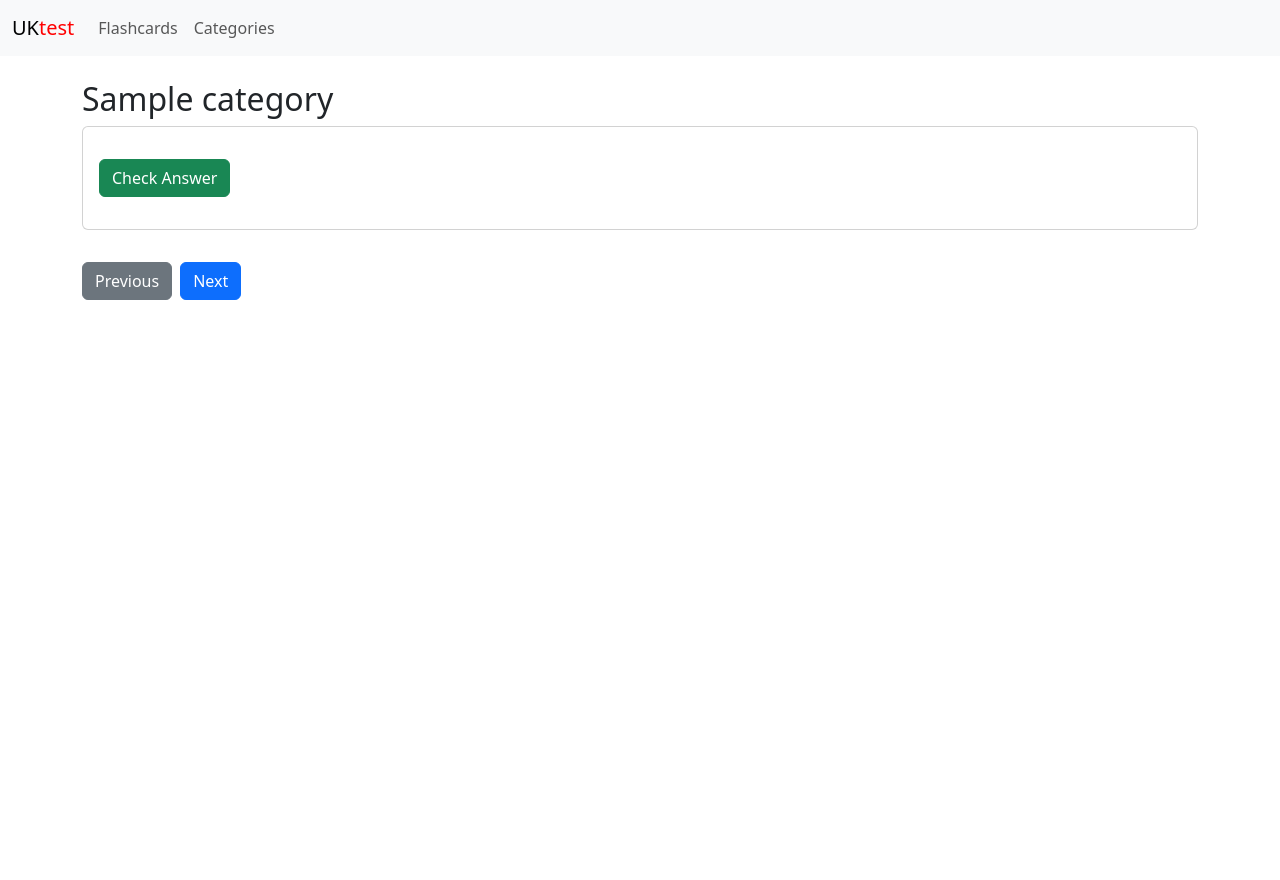
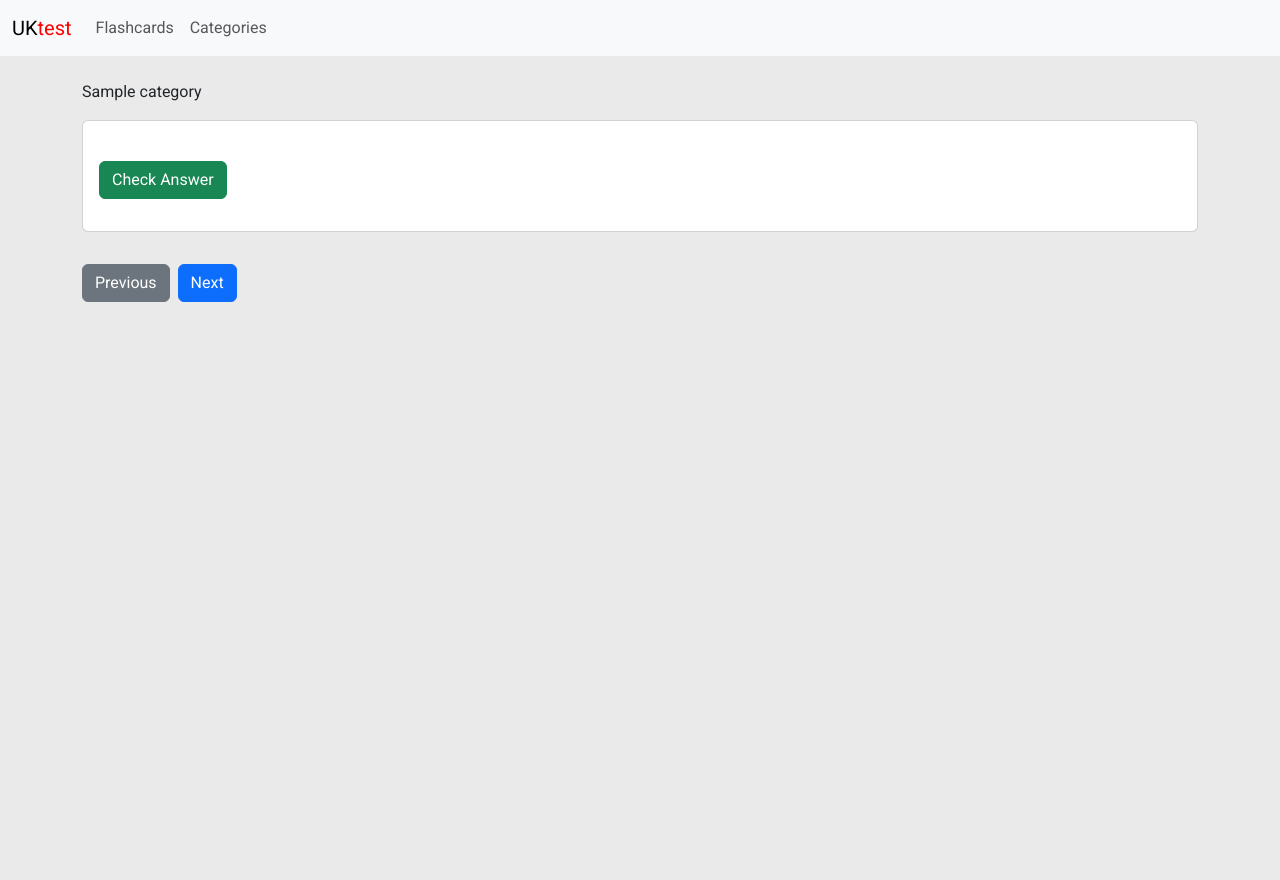
Before and after one commit to gerasoa/life-in-the-uk-prep, a Django app: page /categories/1/study/ in a window 1280 px wide. Run offline with Django 5.2, Linux system fonts and the light colour scheme; data comes from the database, SQL or seed files in the repository; tables that the repository leaves empty hold one stand-in row (values such as "Sample post").

Commit message:
feat: update study cards layout and enhance feedback mechanism

```diff
--- a/quiz/templates/base.html
+++ b/quiz/templates/base.html
@@ -9,6 +9,7 @@
     <link href="https://cdn.jsdelivr.net/npm/bootstrap@5.3.8/dist/css/bootstrap.min.css" rel="stylesheet" integrity="sha384-sRIl4kxILFvY47J16cr9ZwB07vP4J8+LH7qKQnuqkuIAvNWLzeN8tE5YBujZqJLB" crossorigin="anonymous">
     <link rel="stylesheet" href="{% static 'css/style.css' %}">
     <link rel="icon" type="image/png" href="{% static 'img/favicon.png' %}">
+    <link rel="stylesheet" href="https://cdn.jsdelivr.net/npm/bootstrap-icons@1.11.3/font/bootstrap-icons.min.css">
 </head>
 <body>
     <nav class="navbar navbar-expand-lg bg-body-tertiary">
--- a/quiz/templates/study_cards.html
+++ b/quiz/templates/study_cards.html
@@ -6,14 +6,14 @@
 <div class="container">
   <div class="row">
     <div class="col">
-      <h2 id="category-title">{{ category.name }}</h2>
+      <p id="category-title">{{ category.name }}</p>
     </div>
   </div>
   <div class="row">
     <div class="col">
       <div class="card mb-3">
         <div class="card-body">
-          <h5 id="question-text"></h5>
+          <p id="question-text"></p>
           <form id="question-form">
             <ul class="list-group" id="choices-list"></ul>
             <button type="button" id="check-btn" class="btn btn-success mt-2">Check Answer</button>
@@ -45,14 +45,19 @@
     document.getElementById('explanation').innerHTML = '';
     const ul = document.getElementById('choices-list');
     ul.innerHTML = '';
-    selected = [];
+    selected = answersState[idx].selected ? [...answersState[idx].selected] : [];
     document.getElementById('result').innerHTML = '';
+
     q.choices.forEach((c, i) => {
       const li = document.createElement('li');
-      li.className = 'list-group-item';
+      li.className = 'list-group-item rounded p-3 mb-3';
       li.style.cursor = 'pointer';
       li.textContent = c.text;
+      if (selected.includes(c.id)) {
+        li.classList.add('selected');
+      }
       li.onclick = () => {
+        if (answersState[idx].checked) return; // Prevent selection after checking
         if (q.multiple) {
           if (selected.includes(c.id)) {
             selected = selected.filter(id => id !== c.id);
@@ -66,33 +71,37 @@
           Array.from(ul.children).forEach(child => child.classList.remove('selected'));
           li.classList.add('selected');
         }
+        answersState[idx].selected = [...selected];
+        answersState[idx].checked = false;
+        answersState[idx].isCorrect = null;
+        answersState[idx].explanationShown = false;
+        document.getElementById('result').innerHTML = '';
+        document.getElementById('explanation').innerHTML = '';
       };
       ul.appendChild(li);
     });
 
-
     // Restore checked state and feedback if already checked
     if (answersState[idx].checked) {
-      // Show feedback colors
-      let correctIds = q.choices.filter(c => c.is_correct).map(c => c.id);
-      Array.from(ul.children).forEach((li, i) => {
-        const c = q.choices[i];
-        li.classList.remove('bg-success', 'bg-danger', 'text-white');
-        if (c.is_correct) {
-          li.classList.add('bg-success', 'text-white');
-        } else if (selected.includes(c.id)) {
-          li.classList.add('bg-danger', 'text-white');
-        }
-      });
-      document.getElementById('result').innerHTML = answersState[idx].isCorrect
-        ? '<div class="alert alert-success">✅ Correct!</div>'
-        : '<div class="alert alert-danger">❌ Incorrect</div>';
-      if (answersState[idx].explanationShown && q.explanation) {
-        document.getElementById('explanation').innerHTML =
-          `<div class="alert alert-info"><strong>Explanation:</strong> ${q.explanation}</div>`;
-      }
+      // let correctIds = q.choices.filter(c => c.is_correct).map(c => c.id);
+      // Array.from(ul.children).forEach((li, i) => {
+      //   const c = q.choices[i];
+      //   li.classList.remove('bg-success', 'bg-danger', 'text-white', 'selected');
+      //   if (c.is_correct) {
+      //     li.classList.add('bg-success', 'text-white');
+      //   } else if (selected.includes(c.id) && !c.is_correct) {
+      //     li.classList.add('bg-danger', 'text-white');
+      //   }
+      // });
+      applyFeedback(ul, q, selected);
+      // document.getElementById('result').innerHTML = answersState[idx].isCorrect
+      //   ? '<div class="alert alert-success">✅ Correct!</div>'
+      //   : '<div class="alert alert-danger">❌ Incorrect</div>';
+      // if (answersState[idx].explanationShown && q.explanation) {
+      //   document.getElementById('explanation').innerHTML =
+      //     `<div class="alert alert-info"><strong>Explanation:</strong> ${q.explanation}</div>`;
+      // }
     }
-
 
     // Botões
     document.getElementById('prev-btn').disabled = idx === 0;
@@ -105,19 +114,20 @@
     const ul = document.getElementById('choices-list');
     let correctIds = q.choices.filter(c => c.is_correct).map(c => c.id);
     let isCorrect = selected.length === correctIds.length && selected.every(id => correctIds.includes(id));
-    // Feedback visual
-    Array.from(ul.children).forEach((li, i) => {
-      const c = q.choices[i];
-      li.classList.remove('bg-success', 'bg-danger', 'text-white');
-      if (c.is_correct) {
-        li.classList.add('bg-success', 'text-white');
-      } else if (selected.includes(c.id)) {
-        li.classList.add('bg-danger', 'text-white');
-      }
-    });
-    document.getElementById('result').innerHTML = isCorrect
-      ? '<div class="alert alert-success">✅ Correct!</div>'
-      : '<div class="alert alert-danger">❌ Incorrect</div>';
+    // Feedback visual: only correct in green, wrong selected in red
+    // Array.from(ul.children).forEach((li, i) => {
+    //   const c = q.choices[i];
+    //   li.classList.remove('bg-success', 'bg-danger', 'text-white', 'selected');
+    //   if (c.is_correct) {
+    //     li.classList.add('bg-success', 'text-white');
+    //   } else if (selected.includes(c.id) && !c.is_correct) {
+    //     li.classList.add('bg-danger', 'text-white');
+    //   }
+    // });
+    applyFeedback(ul, q, selected);
+    // document.getElementById('result').innerHTML = isCorrect
+    //   ? '<div class="alert alert-success">✅ Correct!</div>'
+    //   : '<div class="alert alert-danger">❌ Incorrect</div>';
 
     document.getElementById('explanation').innerHTML = q.explanation
       ? `<div class="alert alert-info"><strong>Explanation:</strong> ${q.explanation}</div>`
@@ -157,6 +167,27 @@
     explanationShown: false
   }));
 
+  function applyFeedback(ul, q, selected) {
+    Array.from(ul.children).forEach((li, i) => {
+      const c = q.choices[i];
+      li.classList.remove('bg-success', 'bg-danger', 'text-white', 'selected');
+      // Remove old icon if exists
+      const oldIcon = li.querySelector('.result-icon');
+      if (oldIcon) li.removeChild(oldIcon);
+      let icon = document.createElement('i');
+      icon.className = 'result-icon ms-2 bi float-end fs-5';
+      if (c.is_correct) {
+        li.classList.add('bg-success', 'text-white');
+        icon.classList.add('bi-check-circle-fill', 'text-white');
+        li.appendChild(icon);
+      } else if (selected.includes(c.id) && !c.is_correct) {
+        li.classList.add('bg-danger', 'text-white');
+        icon.classList.add('bi-x-circle-fill', 'text-white');
+      li.appendChild(icon);
+      }
+    });
+  }
+
   // Inicialização
   renderQuestion(current);
 </script>
--- a/static/css/style.css
+++ b/static/css/style.css
@@ -1,3 +1,25 @@
+@import url('https://fonts.googleapis.com/css2?family=Roboto:wght@400;500;700&display=swap');
+
+
+body {
+  background-color: #EAEAEA;
+  font-family: 'Roboto', sans-serif;
+
+}
+
+.category-title{
+  font-size: 2rem;
+  font-weight: 700;
+  margin-bottom: 1rem;
+
+}
+
+.question-text{
+  font-size: 1.5rem;
+  font-weight: 500;
+  margin-bottom: 1rem;
+}
+
 
 /* Flashcard */
 
```
